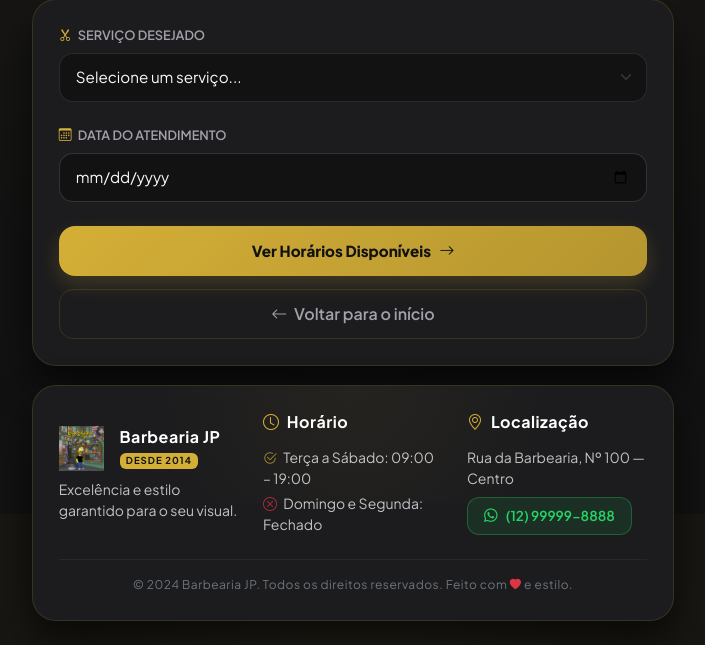
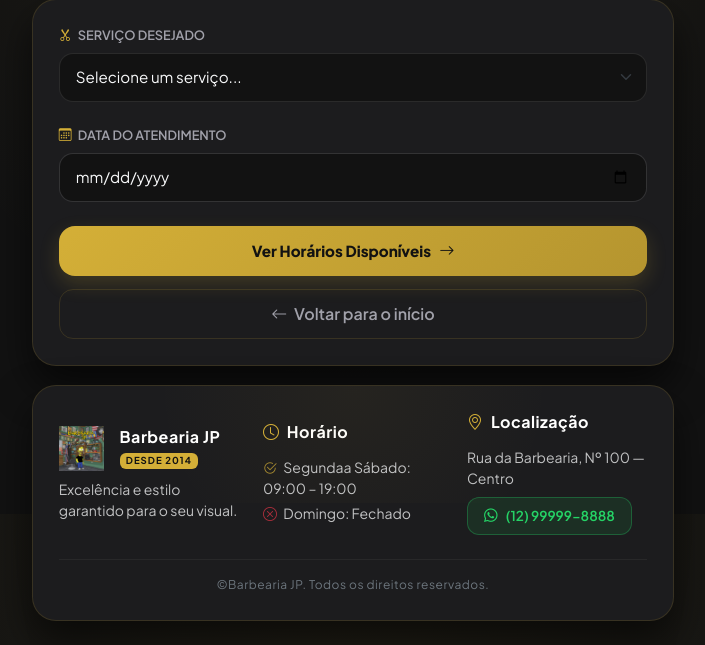
Before and after one commit to muka00/barbearia_jp, a Python web app: template templates/tela1_menu.html in a window 1280 px wide. Shown: the part 286-931 px from the top of the page, without its empty margins (287-992 px from the left). Run offline with Jinja, Linux system fonts and the light colour scheme; the template is opened without the code that fills it, so the values that code supplies are empty.

```diff
--- a/templates/index.html
+++ b/templates/index.html
@@ -133,8 +133,8 @@
                 <i class="bi bi-clock me-1" style="color: var(--destaque-ouro);"></i> Horário
             </h5>
             <div class="d-flex flex-column gap-1">
-                <span class="small text-light opacity-75"><i class="bi bi-check2-circle me-1" style="color: var(--destaque-ouro);"></i> Terça a Sábado: 09:00 – 19:00</span>
-                <span class="small text-light opacity-75"><i class="bi bi-x-circle me-1 text-danger"></i> Domingo e Segunda: Fechado</span>
+                <span class="small text-light opacity-75"><i class="bi bi-check2-circle me-1" style="color: var(--destaque-ouro);"></i> Segundaa Sábado: 09:00 – 19:00</span>
+                <span class="small text-light opacity-75"><i class="bi bi-x-circle me-1 text-danger"></i> Domingo: Fechado</span>
             </div>
         </div>
 
--- a/templates/tela1_menu.html
+++ b/templates/tela1_menu.html
@@ -72,8 +72,8 @@
                 <i class="bi bi-clock me-1" style="color: var(--destaque-ouro);"></i> Horário
             </h5>
             <div class="d-flex flex-column gap-1">
-                <span class="small text-light opacity-75"><i class="bi bi-check2-circle me-1" style="color: var(--destaque-ouro);"></i> Terça a Sábado: 09:00 – 19:00</span>
-                <span class="small text-light opacity-75"><i class="bi bi-x-circle me-1 text-danger"></i> Domingo e Segunda: Fechado</span>
+                <span class="small text-light opacity-75"><i class="bi bi-check2-circle me-1" style="color: var(--destaque-ouro);"></i> Segundaa Sábado: 09:00 – 19:00</span>
+                <span class="small text-light opacity-75"><i class="bi bi-x-circle me-1 text-danger"></i> Domingo: Fechado</span>
             </div>
         </div>
 
@@ -93,7 +93,7 @@
     <!-- Linha Final de Copyright -->
     <div class="footer-bottom mt-4 pt-3 text-center" style="border-top: 1px solid rgba(255,255,255,0.05);">
         <p class="small mb-0" style="color: #6c757d;">
-            &copy; 2024 Barbearia JP. Todos os direitos reservados. Feito com <i class="bi bi-heart-fill text-danger" style="font-size: 0.7rem;"></i> e estilo.
+            &copy;Barbearia JP. Todos os direitos reservados.
         </p>
     </div>
 </footer>
--- a/templates/tela2_grade.html
+++ b/templates/tela2_grade.html
@@ -103,8 +103,8 @@
                 <i class="bi bi-clock me-1" style="color: var(--destaque-ouro);"></i> Horário
             </h5>
             <div class="d-flex flex-column gap-1">
-                <span class="small text-light opacity-75"><i class="bi bi-check2-circle me-1" style="color: var(--destaque-ouro);"></i> Terça a Sábado: 09:00 – 19:00</span>
-                <span class="small text-light opacity-75"><i class="bi bi-x-circle me-1 text-danger"></i> Domingo e Segunda: Fechado</span>
+               <span class="small text-light opacity-75"><i class="bi bi-check2-circle me-1" style="color: var(--destaque-ouro);"></i> Segundaa Sábado: 09:00 – 19:00</span>
+                <span class="small text-light opacity-75"><i class="bi bi-x-circle me-1 text-danger"></i> Domingo: Fechado</span>
             </div>
         </div>
 
@@ -124,7 +124,7 @@
     <!-- Linha Final de Copyright -->
     <div class="footer-bottom mt-4 pt-3 text-center" style="border-top: 1px solid rgba(255,255,255,0.05);">
         <p class="small mb-0" style="color: #6c757d;">
-            &copy; 2024 Barbearia JP. Todos os direitos reservados. Feito com <i class="bi bi-heart-fill text-danger" style="font-size: 0.7rem;"></i> e estilo.
+            &copy;Barbearia JP. Todos os direitos reservados.
         </p>
     </div>
 </footer>
--- a/templates/tela3_resultado.html
+++ b/templates/tela3_resultado.html
@@ -71,8 +71,8 @@
                 <i class="bi bi-clock me-1" style="color: var(--destaque-ouro);"></i> Horário
             </h5>
             <div class="d-flex flex-column gap-1">
-                <span class="small text-light opacity-75"><i class="bi bi-check2-circle me-1" style="color: var(--destaque-ouro);"></i> Terça a Sábado: 09:00 – 19:00</span>
-                <span class="small text-light opacity-75"><i class="bi bi-x-circle me-1 text-danger"></i> Domingo e Segunda: Fechado</span>
+                <span class="small text-light opacity-75"><i class="bi bi-check2-circle me-1" style="color: var(--destaque-ouro);"></i> Segundaa Sábado: 09:00 – 19:00</span>
+                <span class="small text-light opacity-75"><i class="bi bi-x-circle me-1 text-danger"></i> Domingo: Fechado</span>
             </div>
         </div>
 
@@ -92,7 +92,7 @@
     <!-- Linha Final de Copyright -->
     <div class="footer-bottom mt-4 pt-3 text-center" style="border-top: 1px solid rgba(255,255,255,0.05);">
         <p class="small mb-0" style="color: #6c757d;">
-            &copy; 2024 Barbearia JP. Todos os direitos reservados. Feito com <i class="bi bi-heart-fill text-danger" style="font-size: 0.7rem;"></i> e estilo.
+            &copy;Barbearia JP. Todos os direitos reservados.
         </p>
     </div>
 </footer>
```
Also changed, not shown: README.md.
